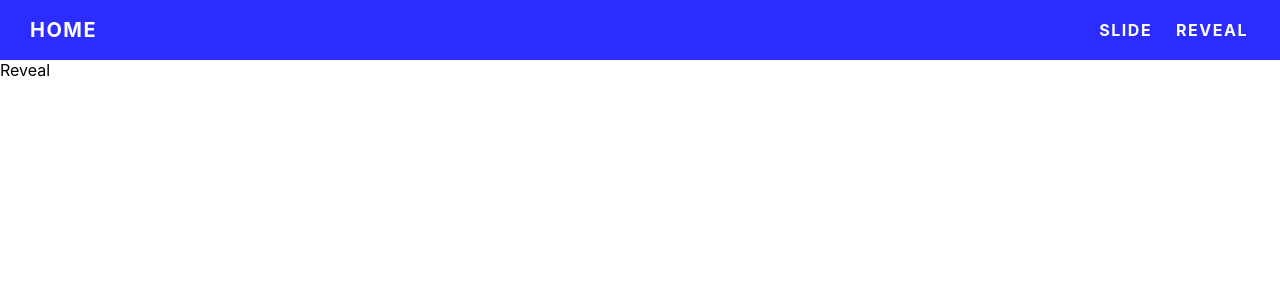
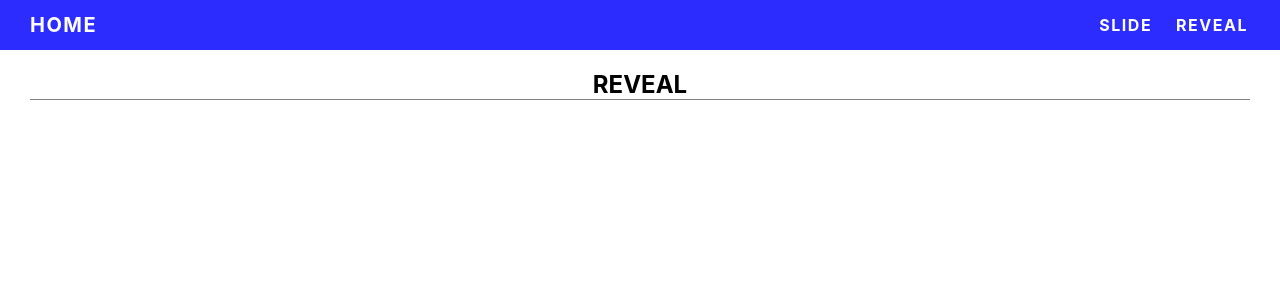
Before and after one commit to ErlJocson/css-animations, a React (Create React App) app: page /reveal in a window 1280 px wide. Shown: the top 300 px of the page. Built offline with nearby package versions, Linux system fonts and the light colour scheme.

Commit message:
created sections

```diff
--- a/src/components/Navigation.js
+++ b/src/components/Navigation.js
@@ -17,7 +17,7 @@ function Navigation() {
 export default Navigation;
 
 const NavigationBar = styled.nav`
-  height: 60px;
+  height: 50px;
   display: flex;
   align-items: center;
   justify-content: space-between;
--- a/src/components/pages/Home.js
+++ b/src/components/pages/Home.js
@@ -1,7 +1,17 @@
 import React from "react";
+import Container from "./components/Container";
+import PageHeader from "./components/PageHeader";
+import Section from "./components/Section";
 
 function Home() {
-  return <div>Home</div>;
+  return (
+    <Container>
+      <PageHeader>Home</PageHeader>
+      <main>
+        <Section>gago</Section>
+      </main>
+    </Container>
+  );
 }
 
 export default Home;
--- a/src/components/pages/Reveal.js
+++ b/src/components/pages/Reveal.js
@@ -1,7 +1,14 @@
 import React from "react";
+import Container from "./components/Container";
+import PageHeader from "./components/PageHeader";
 
 function Reveal() {
-  return <div>Reveal</div>;
+  return (
+    <Container>
+      <PageHeader>Reveal</PageHeader>
+      <main></main>
+    </Container>
+  );
 }
 
 export default Reveal;
--- a/src/components/pages/Slide.js
+++ b/src/components/pages/Slide.js
@@ -1,7 +1,14 @@
 import React from "react";
+import Container from "./components/Container";
+import PageHeader from "./components/PageHeader";
 
 function Slide() {
-  return <div>Slide</div>;
+  return (
+    <Container>
+      <PageHeader>Slide</PageHeader>
+      <main></main>
+    </Container>
+  );
 }
 
 export default Slide;
--- /dev/null
+++ b/src/components/pages/components/Container.js
@@ -0,0 +1,14 @@
+import React from "react";
+import styled from "styled-components";
+
+function Container(props) {
+  return <MyContainer>{props.children}</MyContainer>;
+}
+
+export default Container;
+
+const MyContainer = styled.div`
+  min-height: calc(100vh - 50px);
+  position: absolute;
+  width: 100%;
+`;
--- /dev/null
+++ b/src/components/pages/components/PageHeader.js
@@ -0,0 +1,15 @@
+import React from "react";
+import styled from "styled-components";
+
+function PageHeader(props) {
+  return <PageTitle>{props.children}</PageTitle>;
+}
+
+export default PageHeader;
+
+const PageTitle = styled.h2`
+  margin: 20px 30px;
+  text-align: center;
+  border-bottom: 1px solid gray;
+  text-transform: uppercase;
+`;
--- /dev/null
+++ b/src/components/pages/components/Section.js
@@ -0,0 +1,16 @@
+import React from "react";
+import styled from "styled-components";
+
+function Section(props) {
+  return <Sections>{props.children}</Sections>;
+}
+
+export default Section;
+
+const Sections = styled.div`
+  background-color: #ffffe5;
+  padding: 10px;
+  border-radius: 10px;
+  margin: 10px 40px;
+  box-shadow: 0 2px 6px rgb(38, 38, 38);
+`;
```
